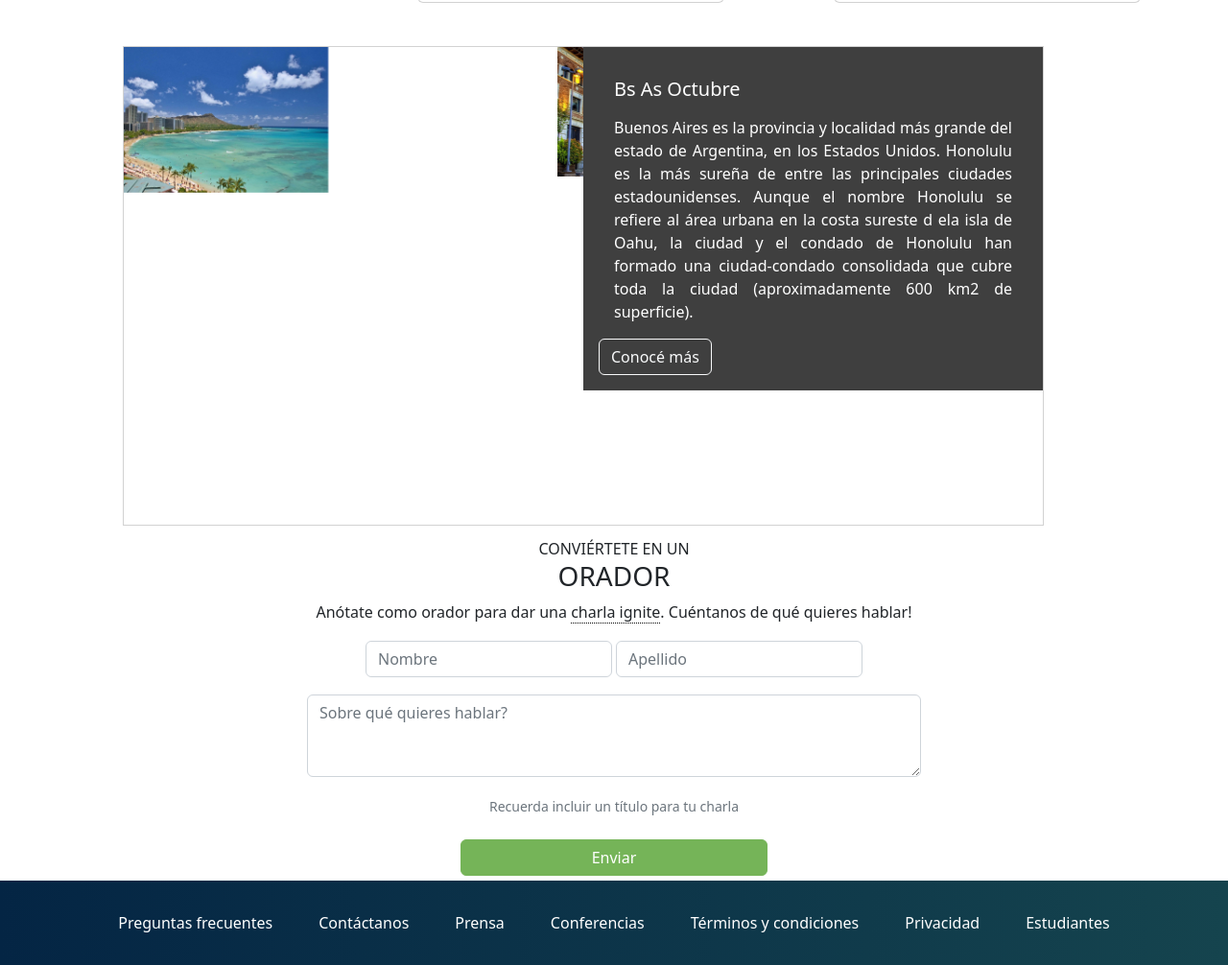
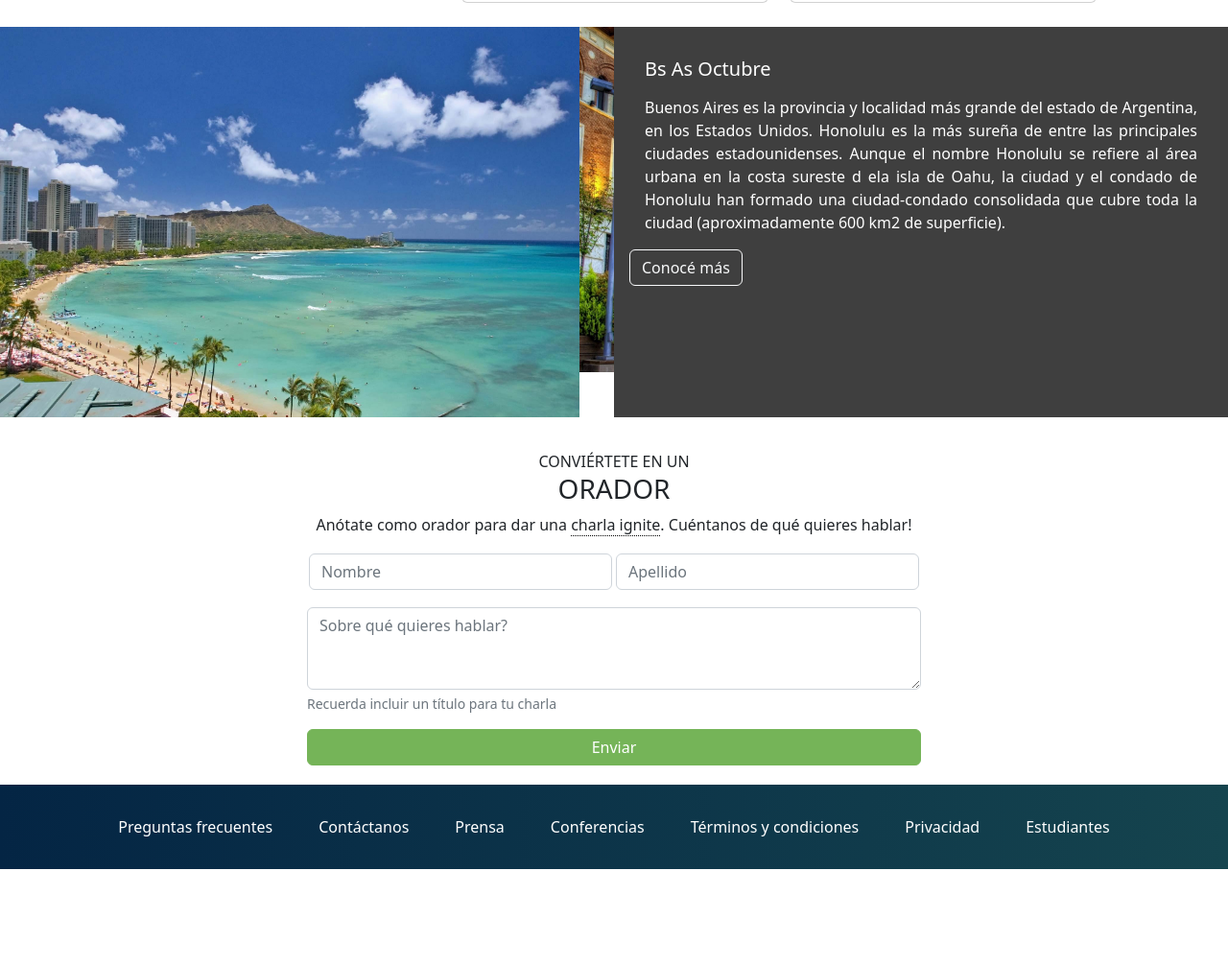
Before and after one commit to SabrinaT18/FrontEnd_Santoro, a plain HTML site: page index.html in a window 1280 px wide. Shown: the part 1678-2684 px from the top of the page at 96% size. After the commit the page ends 2584 px from the top, so only its background shows below. Drawn offline with nearby package versions, Linux system fonts and the light colour scheme.

Commit message:
corrijo estilos

```diff
--- a/index.html
+++ b/index.html
@@ -37,7 +37,7 @@
                     <a class="nav-link" href="#BaOctubre">El Lugar y la fecha </a>
                 </li>
                 <li class="nav-item">
-                    <a class="nav-link" href="#form">Conviértete en orador</a>
+                    <a class="nav-link" href="#formcard">Conviértete en orador</a>
                 </li>
                 <li class="nav-item">
                     <a class="nav-link text-success" style="font-weight: 500;" href="#ticket">Comprar tickets</a>
@@ -114,27 +114,25 @@
         </div>
     </div>
 
-
-
-    <div class="card mb-3" id="BaOctubre"  style="max-width: 75%;"style="display: flex;" >
+    <div id="BaOctubre" class="card mb-3" style="display:inline;" >
         <div class="row g-0">
-            <div class="col-md-6" >
+            <div class="col-md-6 col-sm-6" style="display: flex;" >
                 <div id="carouselExampleSlidesOnly" class="carousel slide" data-bs-ride="carousel">
                     <div class="carousel-inner">
-                        <div class="carousel-item active">
-                            <img src="Imagenes\honolulu.jpg" class="d-block w-50" alt="...">
+                        <div class="carousel-item active" style="padding: 0;">
+                            <img src="Imagenes\honolulu.jpg" class="w-100 " alt="...">
                         </div>
-                        <div class="carousel-item">
-                            <img src="Imagenes\ba2.jpg" class="d-block w-50" alt="...">
+                        <div class="carousel-item" style="padding: 0;">
+                            <img src="Imagenes\ba2.jpg" class="w-100 " alt="...">
                         </div>
-                        <div class="carousel-item">
-                            <img src="Imagenes\ba3.jpg" class="d-block w-50" alt="...">
+                        <div class="carousel-item" style="padding: 0;">
+                            <img src="Imagenes\ba3.jpg" class="w-100 " alt="...">
                         </div>
                     </div>
                 </div>
             </div>
-        <div class="col-md-6">
-        <div class="card-body" style="background-color: rgb(63, 63, 63); ">
+        <div class="col-md-6 col-sm-6" style="display: flex;">
+        <div class="card-body" id="card-texto" style="background-color: rgb(63, 63, 63);">
         <h5 class="text-white m-3"> Bs As Octubre</h5>
         <p class="text-white m-3" style="text-align: justify;">
                         Buenos Aires es la provincia y localidad más grande del estado de Argentina, en los Estados
@@ -150,31 +148,31 @@
     </div>
 
 
-    <div class="card" style="border:none; width: 50%;" id="form">
+    <div class="card" style="border:none; width: 50%; padding-top: 3%;" id="formcard">
         <p class="card-subtitle">CONVIÉRTETE EN UN </p>
         <h3 class="card-title">ORADOR</h3>
-
         <p class="card-text">Anótate como orador para dar una <u>charla ignite</u>. Cuéntanos de qué quieres hablar!
         </p>
 
-        <div class="mb-3" id="form" style="display: flex;">
-            <input type="Nombre" class="form-control" id="exampleFormControlInput1" placeholder="Nombre">
-            <input type="Apellido" class="form-control" id="exampleFormControlInput1" placeholder="Apellido">
+        <div class="mb-3" id="form" style="display: inline-flex;">
+        <input type="Nombre" class="form-control" id="exampleFormControlInput1" placeholder="Nombre">
+        <input type="Apellido" class="form-control" id="exampleFormControlInput1" placeholder="Apellido">
         </div>
 
-        <div class="mb-3" style="display: flex;">
+        <div class="mb-3">
          <textarea class="form-control" id="exampleFormControlTextarea1" rows="3"
                 placeholder="Sobre qué quieres hablar?"></textarea>
-        </div>
-        <div id="Help" class="form-text"> Recuerda incluir un título para tu charla </div>
-<br>
-        <div class="d-grid gap-2 col-6 mx-auto">
+
+
+        <div id="Help" class="form-text" style="text-align: left;"> Recuerda incluir un título para tu charla </div>
+</div>
+        <div class="d-grid gap-2 col-12 mx-auto" style="display:flex;" >
             <a href="#" class="btn btn-success" style="background-color:rgb(117, 180, 88); border-color:rgb(117, 180, 88);">Enviar</a>
         </div>
     </div>
 
 
-    <div class="d-flex container-fluid" id="footer">
+    <div class="d-flex container-fluid mt-3" id="footer">
         <ul class="nav m-3 gap-5 p-3">
             <li class="nav-item">
                 <a class="nav-item text-white" href="#"> Preguntas
--- a/styles.css
+++ b/styles.css
@@ -4,14 +4,17 @@
     align-content: end;
     margin-left: 32%;
     margin-top: 22%;
-    }
+}
 
 #config-title {
     font-size: 26px;
+    text-shadow: 0.1em 0.1em 0.3em black
+
 }
 
-#configp{
-    font-weight: 250px;
+#configp {
+    font-weight: 300px;
+    text-shadow: 0.1em 0.1em 0.3em black
 }
 
 .titulos {
@@ -20,44 +23,49 @@
 
 #oradores {
     display: flex;
+    margin-left: 10%;
+    margin-right: 10%;
+    margin-bottom: 25px;
 }
 
-#BaOctubre{
-    margin-top: 15px;
-    height: 500px;
+#BaOctubre {
+    border: none;
+    height: 340px;
     border-radius: 0%;
-    margin-left:10%;
-    margin-top:45px;
+    margin-top: 65px;
+    width: 65%;
 }
 
-#form {
+
+#formcard {
     text-align: center;
     margin: auto;
+    margin-bottom: 20px;
 }
 
 u {
-border-bottom: 1px dotted #000;
-text-decoration: none;
+    border-bottom: 1px dotted #000;
+    text-decoration: none;
 }
 
 
-#exampleFormControlInput1{
+#exampleFormControlInput1 {
     margin: 2px;
 }
 
-#footer{
+#footer {
     background: linear-gradient(90deg, rgb(4, 37, 68) 0%, rgb(21, 68, 78) 100%);
     justify-content: center;
     margin-top: 5px
 }
 
-ul{
+ul {
     color: white;
     text-align: center;
- }
+}
 
-.nav-item{
+.nav-item {
     text-decoration: none;
     text-shadow: none;
-text-align: center;
+
 }
```
